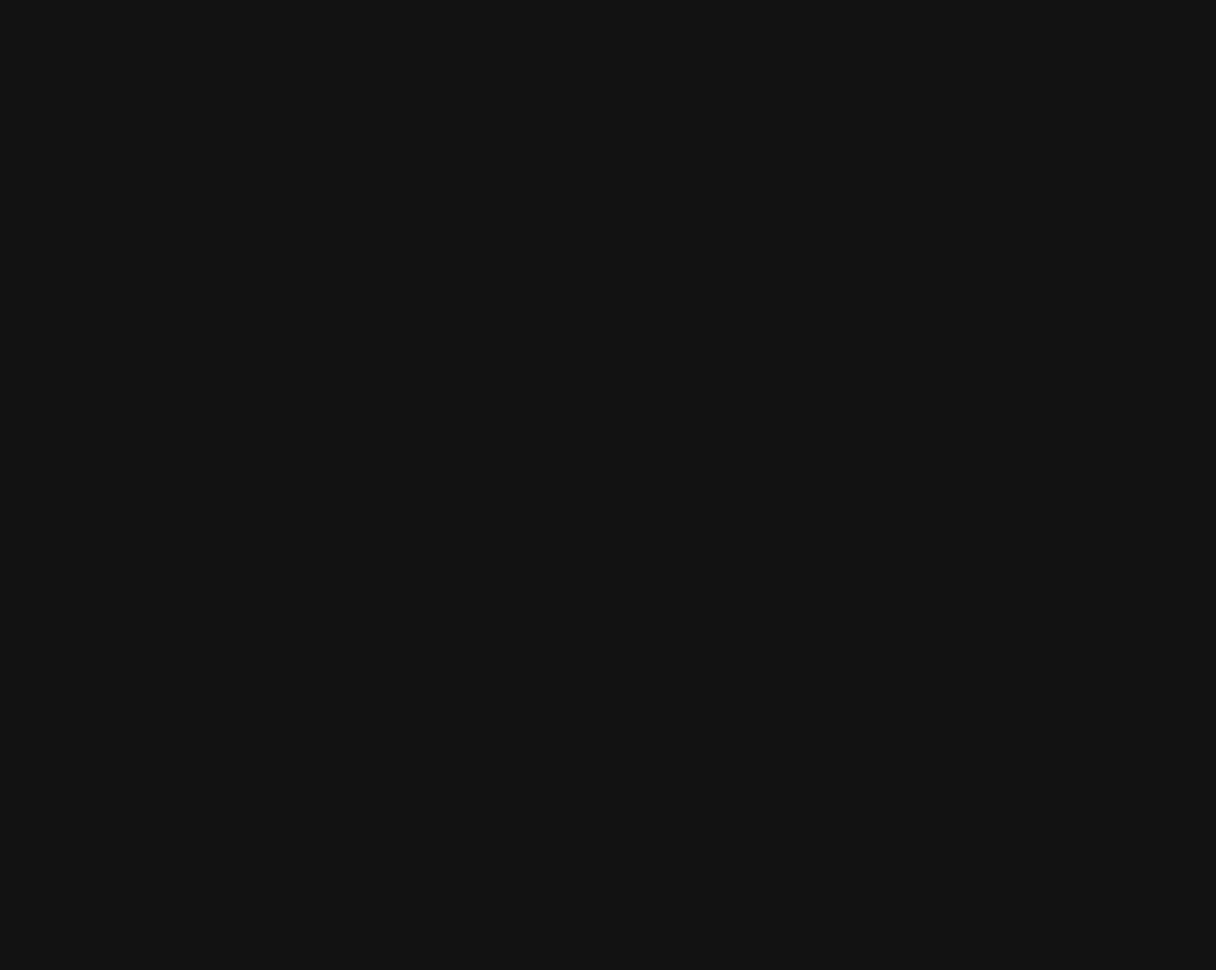
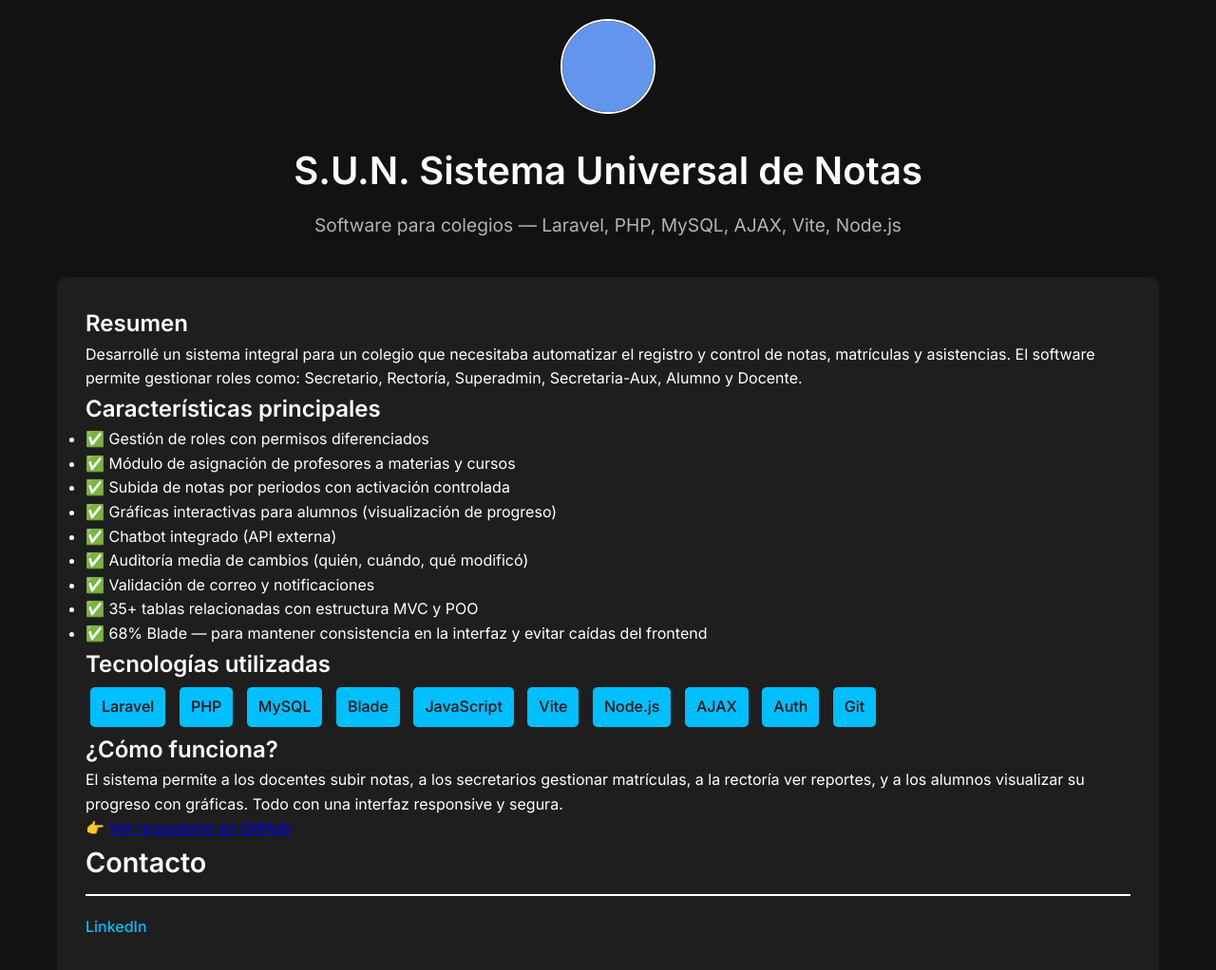
Before and after one commit to P-P-programer/P-P-programer.github.io, a plain HTML site: page tesis.html in a window 1280 px wide. Shown: the whole page at 95% size. Before the commit the page ends 800 px from the top, so only its background shows below. Drawn offline with Linux system fonts and the light colour scheme.

Commit message:
Revise tesis.html with new title and content sections
Updated the title and added detailed sections about the system, including features, technologies used, and contact information.

```diff
--- a/tesis.html
+++ b/tesis.html
@@ -3,11 +3,62 @@
 <head>
   <meta charset="UTF-8">
   <meta name="viewport" content="width=device-width, initial-scale=1.0">
-  <title>Tesis | P-P-programer</title>
+  <title>S.U.N. Sistema Universal de Notas</title>
   <link rel="stylesheet" href="css/style.css">
+  <link href="https://fonts.googleapis.com/css2?family=Inter:wght@400;500;600&display=swap" rel="stylesheet">
 </head>
 <body>
-  <!-- Contenido de la tesis aquí -->
-  <script src="js/script.js"></script>
-</body>
-</html>
+  <div class="container">
+    <header class="header">
+      <img src="img/logo.png" alt="Logo" class="logo">
+      <h1>S.U.N. Sistema Universal de Notas</h1>
+      <p>Software para colegios — Laravel, PHP, MySQL, AJAX, Vite, Node.js</p>
+    </header>
+
+    <main class="main">
+      <section class="overview">
+        <h2>Resumen</h2>
+        <p>Desarrollé un sistema integral para un colegio que necesitaba automatizar el registro y control de notas, matrículas y asistencias. El software permite gestionar roles como: Secretario, Rectoría, Superadmin, Secretaria-Aux, Alumno y Docente.</p>
+      </section>
+
+      <section class="features">
+        <h2>Características principales</h2>
+        <ul>
+          <li>✅ Gestión de roles con permisos diferenciados</li>
+          <li>✅ Módulo de asignación de profesores a materias y cursos</li>
+          <li>✅ Subida de notas por periodos con activación controlada</li>
+          <li>✅ Gráficas interactivas para alumnos (visualización de progreso)</li>
+          <li>✅ Chatbot integrado (API externa)</li>
+          <li>✅ Auditoría media de cambios (quién, cuándo, qué modificó)</li>
+          <li>✅ Validación de correo y notificaciones</li>
+          <li>✅ 35+ tablas relacionadas con estructura MVC y POO</li>
+          <li>✅ 68% Blade — para mantener consistencia en la interfaz y evitar caídas del frontend</li>
+        </ul>
+      </section>
+
+      <section class="tech">
+        <h2>Tecnologías utilizadas</h2>
+        <div class="skills-list">
+          <span>Laravel</span>
+          <span>PHP</span>
+          <span>MySQL</span>
+          <span>Blade</span>
+          <span>JavaScript</span>
+          <span>Vite</span>
+          <span>Node.js</span>
+          <span>AJAX</span>
+          <span>Auth</span>
+          <span>Git</span>
+        </div>
+      </section>
+
+      <section class="demo">
+        <h2>¿Cómo funciona?</h2>
+        <p>El sistema permite a los docentes subir notas, a los secretarios gestionar matrículas, a la rectoría ver reportes, y a los alumnos visualizar su progreso con gráficas. Todo con una interfaz responsive y segura.</p>
+        <p>👉 <a href="https://github.com/P-P-programer/Sistema-Universal-de-Notas-S.U.N" target="_blank">Ver repositorio en GitHub</a></p>
+      </section>
+
+      <section class="contact">
+        <h2>Contacto</h2>
+        <ul>
+          <li><a href="https://www.linkedin.com/in/andr%C3%A9s-felipe-mendoza-palma-957564376" target="_blank">LinkedIn</a
```
